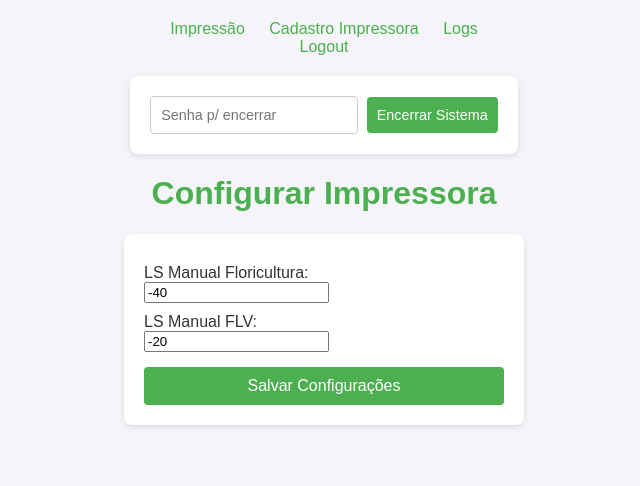
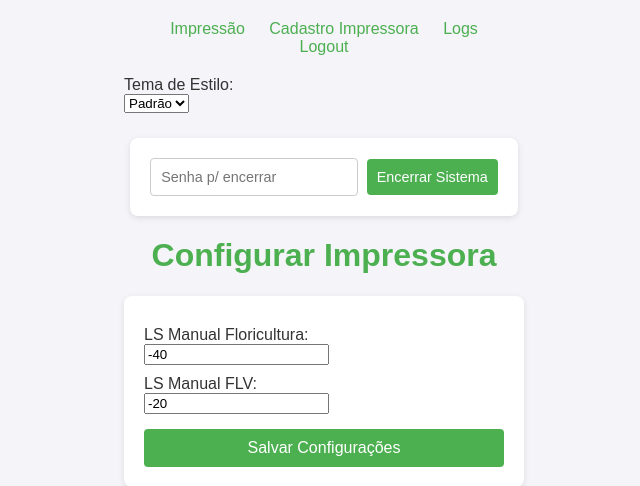
Before and after one commit to Deyvidhalaten/ImpressoraZQ230, a Flask app: page /settings in a window 1280 px wide. Shown: the top 486 px of the page, without its empty margins (316-956 px from the left). Run offline with Flask 3, Linux system fonts and the light colour scheme; the visitor is signed in with stand-in values (Sample User, id 1); parts of the project's set-up code (start-up, migrations or seed data) failed here and were passed over.

Commit message:
Update settings.html

```diff
--- a/templates/settings.html
+++ b/templates/settings.html
@@ -15,6 +15,14 @@
       <a href="{{ url_for('logs') }}" class="{{ 'active' if request.endpoint=='logs' else '' }}"> Logs</a>
       <a href="{{ url_for('logout') }}">Logout</a>
     </div>
+
+    <!-- Seletor de Layout -->
+    <label for="tema">Tema de Estilo:</label>
+    <select id="tema" style="margin-bottom: 15px;">
+      <option value="padrao">Padrão</option>
+      <option value="bistek">Bistek</option>
+    </select>
+
 
 <!-- Botão vermelho de Encerrar Sistema, agora centralizado -->
 <form method="POST"
@@ -49,5 +57,19 @@
       {% endfor %}
     {% endwith %}
   </div>
+
+  <!-- Script para troca de Layout -->
+  <script>
+  document.getElementById("tema").addEventListener("change", function () {
+    const temaSelecionado = this.value;
+    const link = document.getElementById("theme-style");
+
+    // Lê os atributos data-* com os caminhos já renderizados
+    const hrefPadrao = link.dataset.padrao;
+    const hrefBistek = link.dataset.bistek;
+
+    link.href = temaSelecionado === "bistek" ? hrefBistek : hrefPadrao;
+  });
+</script>
 </body>
 </html>
```
